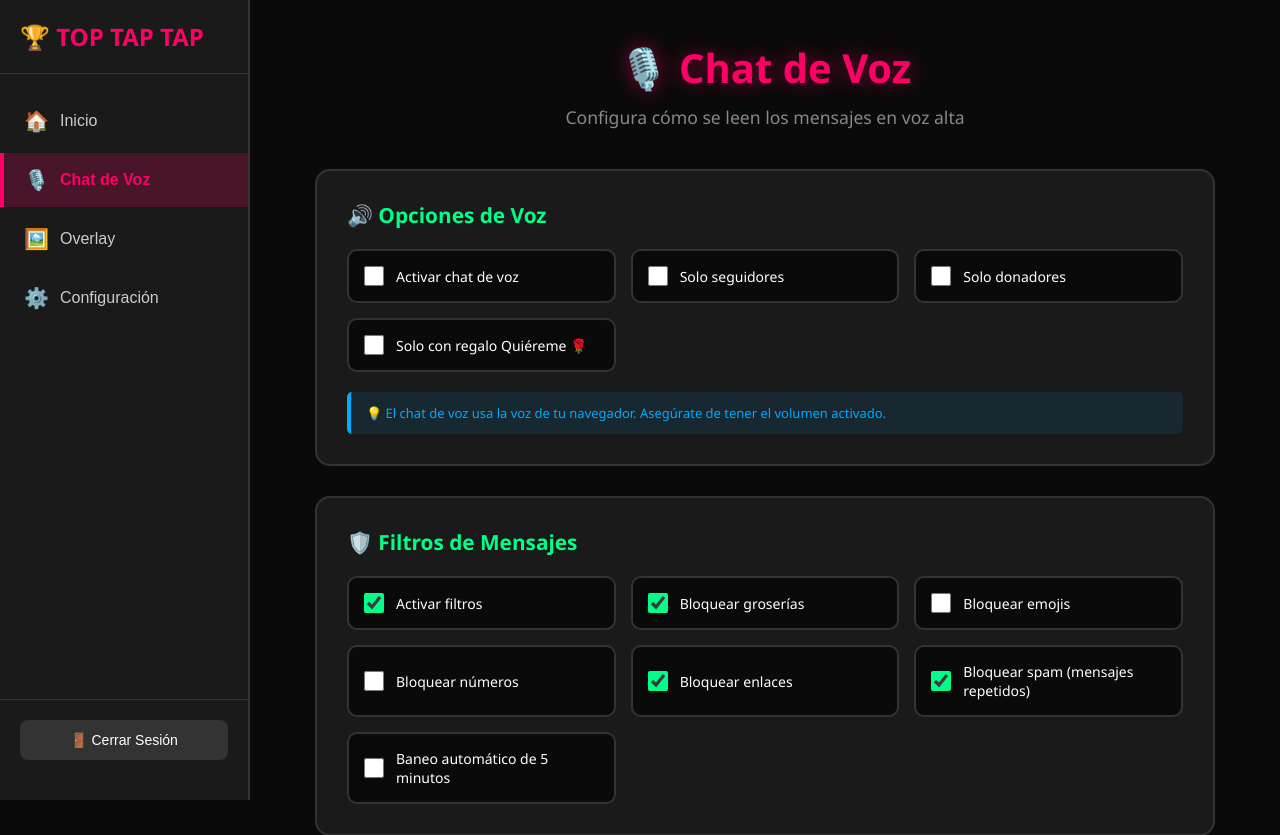
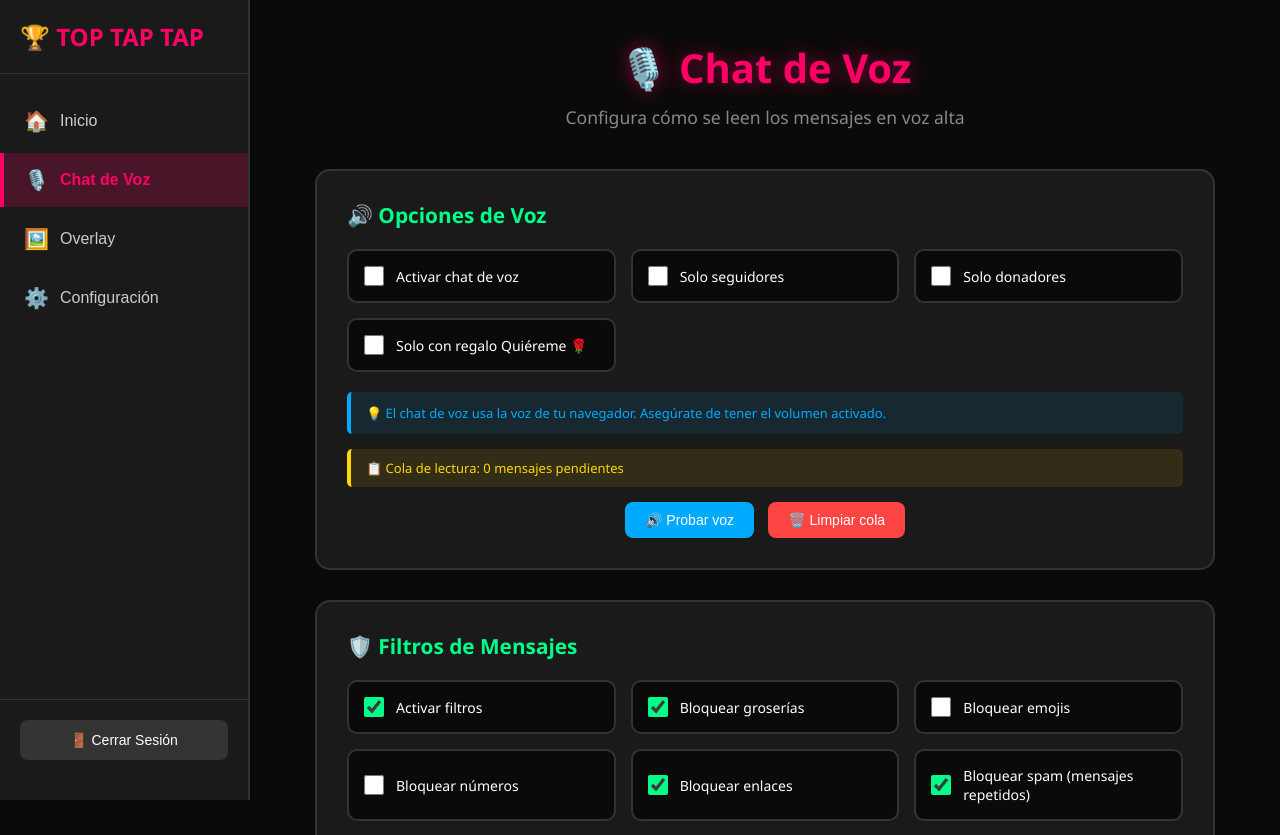
Before and after one commit to juanjcap42-cell/tiktok-live-python, a Flask app: page / in a window 1280 px wide, after a click that opens the changed part. Shown: the top 835 px of the page. Run offline with Flask 3, Linux system fonts and the light colour scheme; some libraries are stand-ins or nearby versions.

Commit message:
Fix: cola de TTS para no cortar mensajes

```diff
--- a/templates/index.html
+++ b/templates/index.html
@@ -19,7 +19,6 @@
             display: flex;
         }
 
-        /* SIDEBAR IZQUIERDO */
         .sidebar {
             width: 250px;
             background: #1a1a1a;
@@ -110,7 +109,6 @@
             background: #ff0066;
         }
 
-        /* CONTENIDO PRINCIPAL */
         .main-content {
             margin-left: 250px;
             flex: 1;
@@ -126,7 +124,6 @@
             display: block;
         }
 
-        /* HEADER DE SECCIÓN */
         .section-header {
             text-align: center;
             margin-bottom: 40px;
@@ -144,7 +141,6 @@
             font-size: 1.1em;
         }
 
-        /* PANEL DE CONEXIÓN */
         .connection-panel {
             background: #1a1a1a;
             border: 2px solid #333;
@@ -250,7 +246,6 @@
             box-shadow: 0 0 10px rgba(0, 255, 136, 0.5);
         }
 
-        /* FEATURES GRID */
         .features-grid {
             display: grid;
             grid-template-columns: repeat(auto-fit, minmax(250px, 1fr));
@@ -291,7 +286,6 @@
             line-height: 1.5;
         }
 
-        /* SECCIÓN CHAT DE VOZ */
         .voice-panel {
             background: #1a1a1a;
             border: 2px solid #333;
@@ -357,7 +351,16 @@
             color: #00aaff;
         }
 
-        /* SECCIÓN FILTROS */
+        .tts-queue-info {
+            margin-top: 15px;
+            padding: 10px 15px;
+            background: rgba(255, 215, 0, 0.1);
+            border-left: 4px solid #FFD700;
+            border-radius: 5px;
+            font-size: 13px;
+            color: #FFD700;
+        }
+
         .filters-panel {
             background: #1a1a1a;
             border: 2px solid #333;
@@ -413,7 +416,6 @@
             color: #fff;
         }
 
-        /* LOG DE ACTIVIDAD */
         .log-panel {
             background: #1a1a1a;
             border: 2px solid #333;
@@ -465,7 +467,6 @@
             background: rgba(0, 170, 255, 0.05);
         }
 
-        /* SECCIÓN OVERLAY */
         .overlay-panel {
             background: #1a1a1a;
             border: 2px solid #333;
@@ -533,7 +534,6 @@
     </style>
 </head>
 <body>
-    <!-- SIDEBAR -->
     <aside class="sidebar">
         <div class="sidebar-logo">
             <h1>🏆 TOP TAP TAP</h1>
@@ -571,10 +571,8 @@
         </div>
     </aside>
 
-    <!-- CONTENIDO PRINCIPAL -->
     <main class="main-content">
 
-        <!-- SECCIÓN INICIO -->
         <section id="inicio" class="section active">
             <div class="section-header">
                 <h2>🏆 TOP TAP TAP</h2>
@@ -632,7 +630,6 @@
             </div>
         </section>
 
-        <!-- SECCIÓN CHAT DE VOZ -->
         <section id="chatvoz" class="section">
             <div class="section-header">
                 <h2>🎙️ Chat de Voz</h2>
@@ -661,6 +658,17 @@
                 </div>
                 <div class="tts-info">
                     💡 El chat de voz usa la voz de tu navegador. Asegúrate de tener el volumen activado.
+                </div>
+                <div class="tts-queue-info" id="ttsQueueInfo">
+                    📋 Cola de lectura: 0 mensajes pendientes
+                </div>
+                <div style="margin-top: 15px; text-align: center;">
+                    <button onclick="probarVoz()" style="padding: 10px 20px; background: #00aaff; color: white; border: none; border-radius: 8px; cursor: pointer; font-size: 14px; margin-right: 10px;">
+                        🔊 Probar voz
+                    </button>
+                    <button onclick="limpiarCola()" style="padding: 10px 20px; background: #ff4444; color: white; border: none; border-radius: 8px; cursor: pointer; font-size: 14px;">
+                        🗑️ Limpiar cola
+                    </button>
                 </div>
             </div>
 
@@ -706,7 +714,6 @@
             </div>
         </section>
 
-        <!-- SECCIÓN OVERLAY -->
         <section id="overlay" class="section">
             <div class="section-header">
                 <h2>🖼️ Overlay</h2>
@@ -742,13 +749,13 @@
                         <li>Selecciona <strong style="color: #fff;">"Enlace"</strong></li>
                         <li>Pega la URL del overlay</li>
                         <li>Configura: <strong style="color: #fff;">Ancho: 1920, Alto: 1080</strong></li>
+                        <li><strong style="color: #ff4444;">Desactiva "Activar sonido"</strong> para evitar voz duplicada</li>
                         <li>Haz clic en <strong style="color: #fff;">"Añadir fuente"</strong></li>
                     </ol>
                 </div>
             </div>
         </section>
 
-        <!-- SECCIÓN CONFIGURACIÓN -->
         <section id="config" class="section">
             <div class="section-header">
                 <h2>⚙️ Configuración</h2>
@@ -803,7 +810,7 @@
     <script>
         const socket = io();
 
-        // Navegación entre secciones
+        // ============ NAVEGACIÓN ============
         document.querySelectorAll('.nav-btn').forEach(btn => {
             btn.addEventListener('click', () => {
                 const section = btn.dataset.section;
@@ -812,19 +819,141 @@
         });
 
         function navegarA(sectionId) {
-            // Ocultar todas las secciones
             document.querySelectorAll('.section').forEach(s => s.classList.remove('active'));
             document.querySelectorAll('.nav-btn').forEach(b => b.classList.remove('active'));
 
-            // Mostrar la sección seleccionada
             document.getElementById(sectionId).classList.add('active');
 
-            // Activar el botón correspondiente
             const btn = document.querySelector(`[data-section="${sectionId}"]`);
             if (btn) btn.classList.add('active');
         }
 
-        // Socket.IO events
+        // ============ COLA DE TTS (SOLUCIÓN AL PROBLEMA DE SALTOS) ============
+        let colaTTS = [];
+        let reproduciendo = false;
+        let vocesDisponibles = [];
+
+        // Cargar voces disponibles
+        function cargarVoces() {
+            vocesDisponibles = window.speechSynthesis.getVoices();
+            console.log('🎤 Voces disponibles:', vocesDisponibles.length);
+        }
+
+        cargarVoces();
+        if (window.speechSynthesis.onvoiceschanged !== undefined) {
+            window.speechSynthesis.onvoiceschanged = cargarVoces;
+        }
+
+        // Función para procesar la cola de TTS
+        function procesarColaTTS() {
+            if (colaTTS.length === 0) {
+                reproduciendo = false;
+                actualizarInfoCola();
+                return;
+            }
+
+            reproduciendo = true;
+            const mensaje = colaTTS.shift();
+
+            const utterance = new SpeechSynthesisUtterance(mensaje);
+            utterance.lang = 'es-MX';
+            utterance.rate = 1.0;
+            utterance.pitch = 1.0;
+            utterance.volume = 1.0;
+
+            // Buscar voz en español
+            let vozSeleccionada = vocesDisponibles.find(v =>
+                v.lang === 'es-MX' || v.name.toLowerCase().includes('mexico')
+            );
+
+            if (!vozSeleccionada) {
+                vozSeleccionada = vocesDisponibles.find(v => v.lang.startsWith('es'));
+            }
+
+            if (vozSeleccionada) {
+                utterance.voice = vozSeleccionada;
+            }
+
+            // Cuando termine de leer este mensaje, procesa el siguiente
+            utterance.onend = () => {
+                console.log('✅ Terminó:', mensaje);
+                procesarColaTTS(); // ← Aquí está la magia: procesa el siguiente
+            };
+
+            utterance.onerror = (event) => {
+                console.error('❌ Error:', event.error);
+                procesarColaTTS(); // Continúa con el siguiente aunque haya error
+            };
+
+            window.speechSynthesis.speak(utterance);
+            actualizarInfoCola();
+        }
+
+        // Agregar mensaje a la cola
+        function agregarAColaTTS(texto) {
+            colaTTS.push(texto);
+            console.log(`📥 Mensaje agregado a cola (total: ${colaTTS.length})`);
+
+            // Si no está reproduciendo, empieza
+            if (!reproduciendo) {
+                procesarColaTTS();
+            }
+
+            actualizarInfoCola();
+        }
+
+        // Actualizar información de la cola en pantalla
+        function actualizarInfoCola() {
+            const info = document.getElementById('ttsQueueInfo');
+            if (info) {
+                const estado = reproduciendo ? '🔊 Leyendo...' : '⏸️ En pausa';
+                info.textContent = `📋 Cola de lectura: ${colaTTS.length} mensajes pendientes | ${estado}`;
+            }
+        }
+
+        // Limpiar la cola
+        function limpiarCola() {
+            colaTTS = [];
+            window.speechSynthesis.cancel();
+            reproduciendo = false;
+            actualizarInfoCola();
+            agregarLog('🗑️ Cola de voz limpiada', 'info');
+        }
+
+        // Probar voz
+        function probarVoz() {
+            if ('speechSynthesis' in window) {
+                window.speechSynthesis.cancel();
+                colaTTS = [];
+                reproduciendo = false;
+
+                const utterance = new SpeechSynthesisUtterance('Hola, esta es una prueba de voz del chat de voz de Top Tap Tap. Los mensajes se leerán en orden sin cortarse.');
+                utterance.lang = 'es-MX';
+                utterance.rate = 1.0;
+                utterance.pitch = 1.0;
+                utterance.volume = 1.0;
+
+                let vozSeleccionada = vocesDisponibles.find(v =>
+                    v.lang === 'es-MX' || v.name.toLowerCase().includes('mexico')
+                );
+
+                if (!vozSeleccionada) {
+                    vozSeleccionada = vocesDisponibles.find(v => v.lang.startsWith('es'));
+                }
+
+                if (vozSeleccionada) {
+                    utterance.voice = vozSeleccionada;
+                    console.log(`🔊 Probando voz: ${vozSeleccionada.name} (${vozSeleccionada.lang})`);
+                }
+
+                window.speechSynthesis.speak(utterance);
+                agregarLog('🔊 Probando voz del sistema...', 'info');
+            } else {
+                alert('Tu navegador no soporta Web Speech API');
+            }
+        }
+
+        // ============ SOCKET.IO EVENTS ============
         socket.on('connect', () => {
             console.log('✅ Conectado al servidor');
             agregarLog('✅ Conectado al servidor', 'success');
@@ -851,31 +980,19 @@
             agregarLog2(`🎁 ${data.nickname} envió ${data.gift} (${data.diamonds} 💎)`, 'success');
         });
 
-        // Chat de voz con Web Speech API
+        // ✅ CHAT DE VOZ CON COLA (NO SE CORTAN LOS MENSAJES)
         socket.on('tts', (data) => {
             if ('speechSynthesis' in window) {
-                window.speechSynthesis.cancel();
-
-                const utterance = new SpeechSynthesisUtterance(data.texto);
-                utterance.lang = 'es-MX';
-                utterance.rate = 1.0;
-                utterance.pitch = 1.0;
-                utterance.volume = 1.0;
-
-                const voces = window.speechSynthesis.getVoices();
-                const vozEspanol = voces.find(v => v.lang.startsWith('es'));
-                if (vozEspanol) {
-                    utterance.voice = vozEspanol;
-                }
-
-                window.speechSynthesis.speak(utterance);
-                console.log('🔊 Leyendo:', data.texto);
-
-                agregarLog(`🔊 ${data.texto}`, 'info');
+                // En lugar de cancelar, agregamos a la cola
+                agregarAColaTTS(data.texto);
+                console.log('📥 Agregado a cola:', data.texto);
+            } else {
+                console.log('❌ Tu navegador no soporta Web Speech API');
+                agregarLog('❌ Web Speech API no disponible', 'error');
             }
         });
 
-        // Conexión
+        // ============ CONEXIÓN ============
         function conectar() {
             const username = document.getElementById('username').value.trim();
             if (!username) {
@@ -902,10 +1019,13 @@
             document.getElementById('statusDot').classList.remove('connected');
             document.getElementById('statusText').textContent = 'Desconectado';
 
+            // Limpiar cola al desconectar
+            limpiarCola();
+
             agregarLog('📴 Desconectado', 'info');
         }
 
-        // Configuración de voz
+        // ============ CONFIGURACIÓN ============
         function actualizarConfigVoz() {
             const config = {
                 vozActivada: document.getElementById('vozActivada').checked,
@@ -918,7 +1038,6 @@
             agregarLog('⚙️ Configuración de voz actualizada', 'info');
         }
 
-        // Filtros
         function actualizarFiltros() {
             const config = {
                 filtroActivado: document.getElementById('filtroActivado').checked,
@@ -935,7 +1054,7 @@
             agregarLog('✅ Filtros actualizados', 'success');
         }
 
-        // Logs
+        // ============ LOGS ============
         function agregarLog(mensaje, tipo) {
             const container = document.getElementById('logContainer');
             const entry = document.createElement('div');
@@ -961,7 +1080,6 @@
             container.scrollTop = container.scrollHeight;
         }
 
-        // Cerrar sesión (simulado)
         function cerrarSesion() {
             if (confirm('¿Estás seguro de que quieres cerrar sesión?')) {
                 desconectar();
@@ -969,7 +1087,7 @@
             }
         }
 
-        // Actualizar URLs con el dominio actual
+        // Actualizar URLs
         const dominio = window.location.origin;
         document.getElementById('urlOverlay').textContent = `${dominio}/overlay`;
         document.getElementById('urlRanking').textContent = `${dominio}/ranking`;
@@ -977,9 +1095,6 @@
         // Cargar voces
         if ('speechSynthesis' in window) {
             window.speechSynthesis.getVoices();
-            window.speechSynthesis.onvoiceschanged = () => {
-                console.log('✅ Voces cargadas:', window.speechSynthesis.getVoices().length);
-            };
         }
     </script>
 </body>
```
